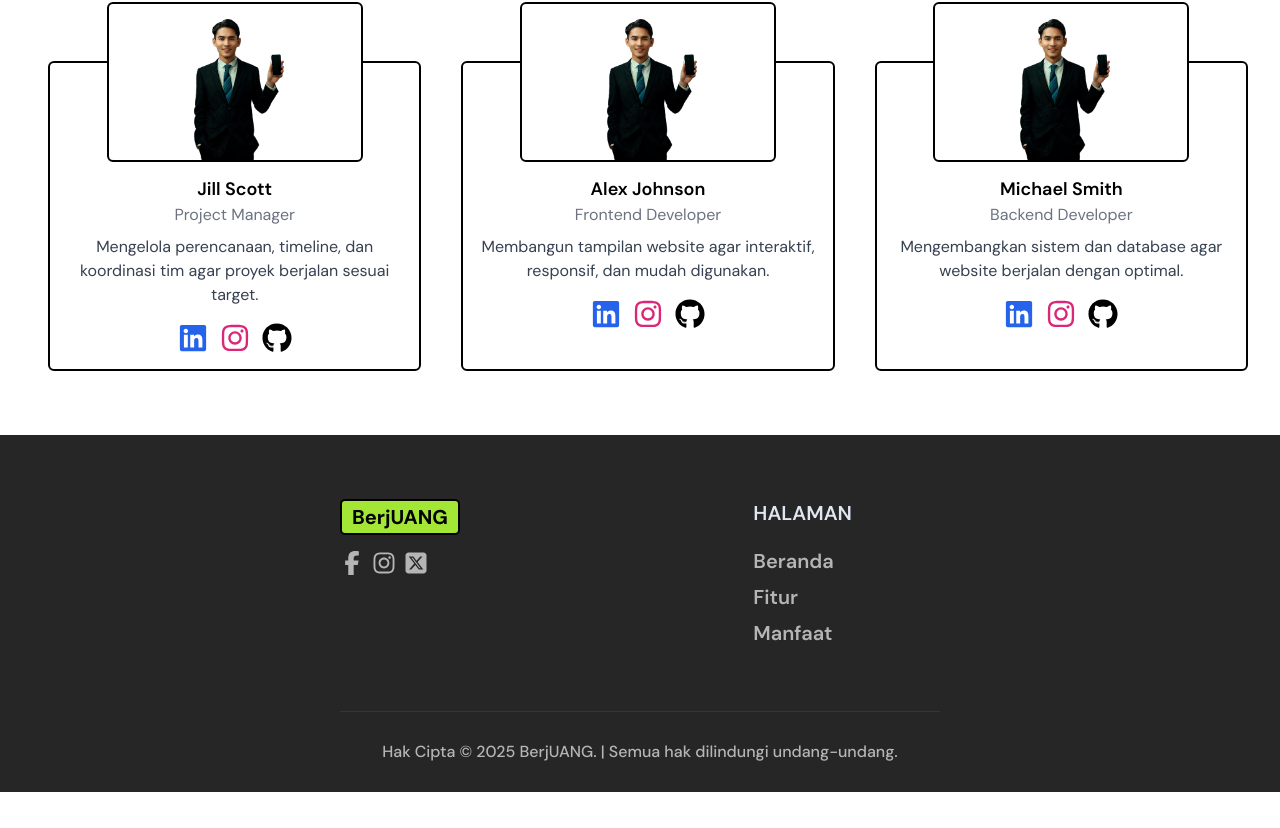
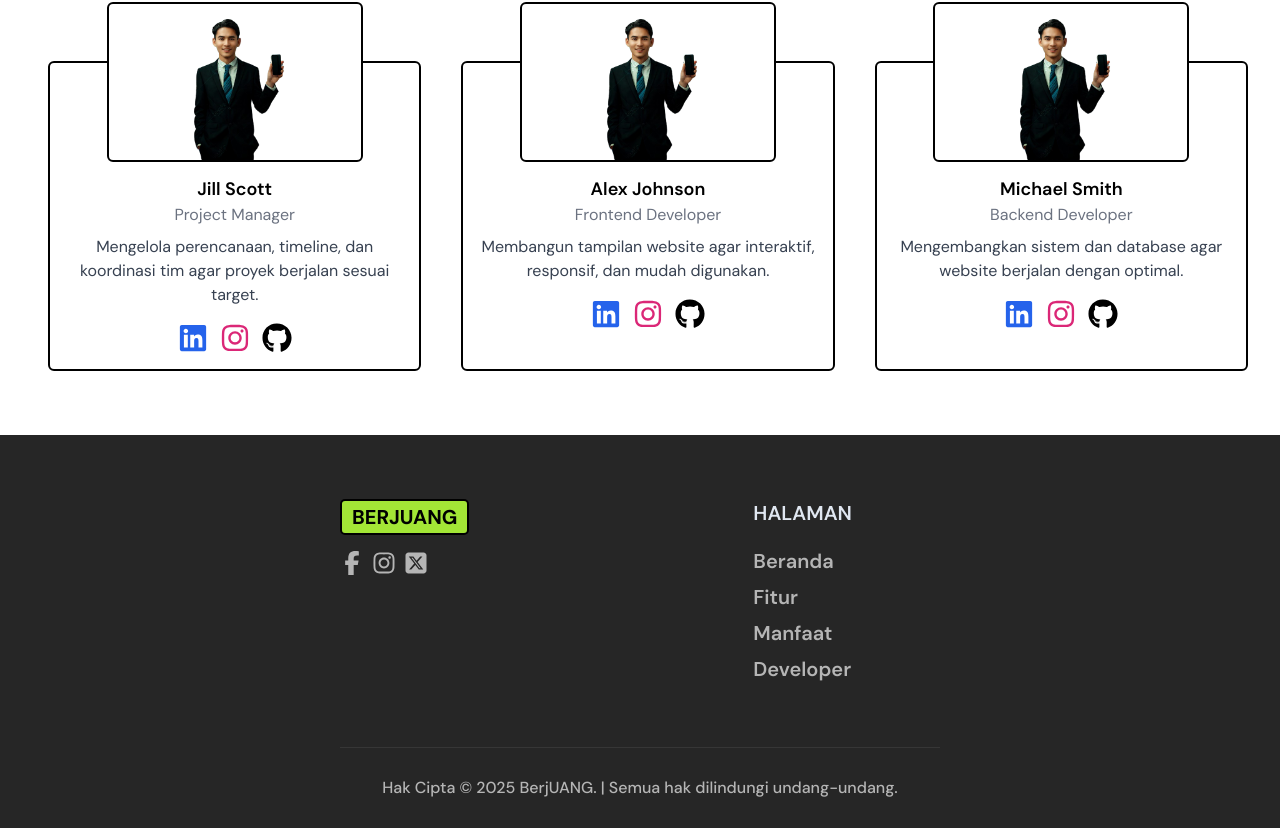
Before and after one commit to The-Triple-R/berjuang-ui, a Next.js app: page / in a window 1280 px wide. Shown: the part 2047-2875 px from the top of the page. Before the commit the page ends 2839 px from the top, so only its background shows below. Built offline with nearby package versions, Linux system fonts and the light colour scheme.

Commit message:
change: BerjUANG to BERJUANG

```diff
--- a/components/footer/index.jsx
+++ b/components/footer/index.jsx
@@ -14,7 +14,7 @@ function Footer() {
         <div className='grid grid-cols-3 gap-5 text-xl border-b border-[#ffffff13] pb-16'>
           <div className='col-span-2'>
             <h3>
-              <Badge className='font-bold text-xl mb-4'>BerjUANG</Badge>
+              <Badge className='font-bold text-xl mb-4'>BERJUANG</Badge>
             </h3>
             <div className='flex text-2xl gap-2'>
               <FaFacebookF />
@@ -27,6 +27,7 @@ function Footer() {
             <a href='#home'>{langData[lang].navbarLandingPage.home}</a>
             <a href='#features'>{langData[lang].navbarLandingPage.features}</a>
             <a href='#benefits'>{langData[lang].navbarLandingPage.benefits}</a>
+            <a href='#team'>Developer</a>
           </div>
         </div>
         <p className='text-center py-7 font-base'>{langData[lang].footerSection.copyright}</p>
```
